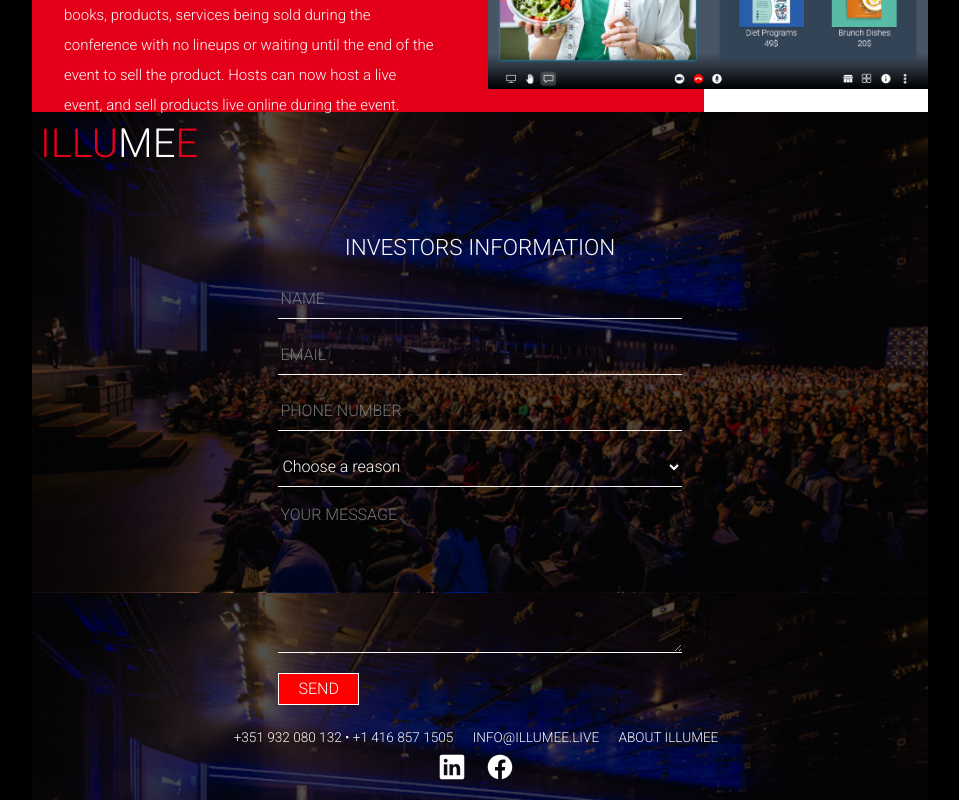
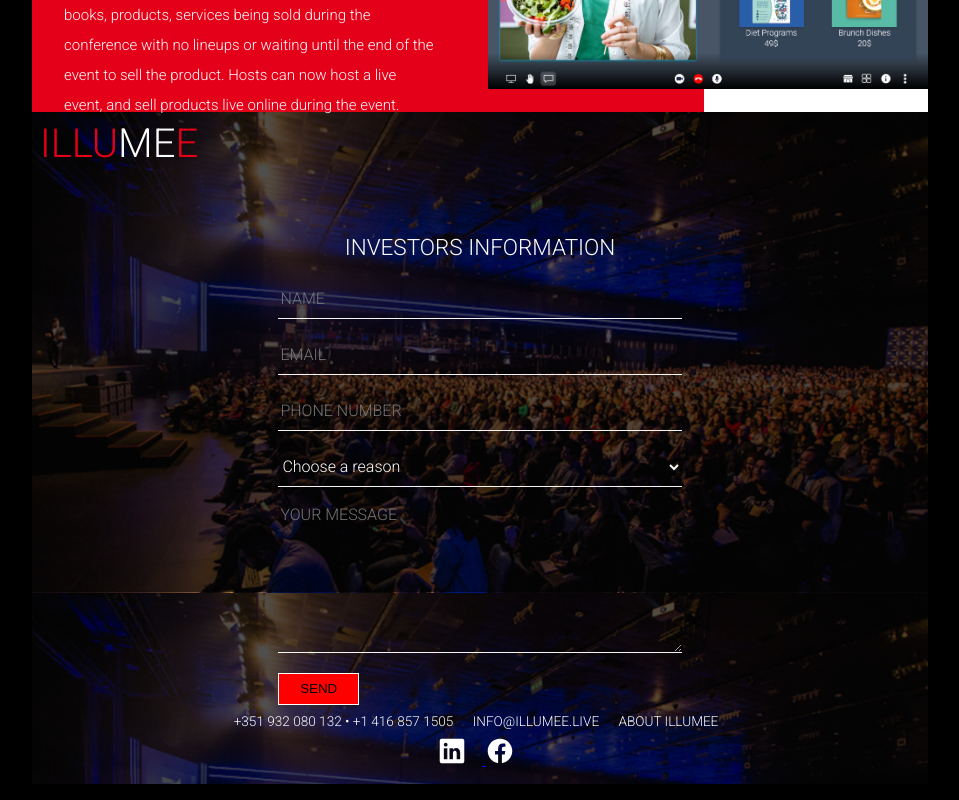
Before and after one commit to Pratha-Me/Illumee, a React (Create React App) app: page / in a window 1280 px wide. Shown: the part 2028-2828 px from the top of the page, without its empty margins (160-1119 px from the left). Built offline with nearby package versions, Linux system fonts and the light colour scheme.

Commit message:
Button is refactore

```diff
--- a/src/pages/landingPage/landingPageComp/FormFooter.js
+++ b/src/pages/landingPage/landingPageComp/FormFooter.js
@@ -1,8 +1,10 @@
-import React, { useRef } from "react";
+import React, { useRef, useState } from "react";
 import { useForm } from "react-hook-form";
 import { FormPostService } from "../../../services/FormApi";
 
 const FormFooter = (props) => {
+
+    const [focus, setFocus] = useState(false);
 
     const { register, handleSubmit } = useForm();
     const formRef = useRef(null);
@@ -12,9 +14,11 @@
        console.log("Form", formData);
 
        FormPostService(formData).then((response) => {
+           setFocus(true);
            console.log("Response", response);
        }).catch((err) => {
-           console.log("Err2", err.response.data);
+           setFocus(false);
+        //    console.log("Err", err.response.data);
        });
 
        formRef.current.reset();
@@ -38,7 +42,7 @@
                         <option value="four"> Four</option>
                     </select>
                     <textarea name="message" id="message" placeholder="YOUR MESSAGE" ref={register}></textarea>
-                    <input type="submit" id="btn" name="button" value="SEND"></input>
+                    <button className={focus ? "btn-focus" : "btn"} disabled={focus} type="submit"> SEND </button>
                 </form>
             </div>
 
--- a/src/styles/formFooter.css
+++ b/src/styles/formFooter.css
@@ -35,7 +35,7 @@
     font-weight: lighter;
 }
 
-.form form > * {
+.form form > *:not(:last-child) {
 	width: 100%;
 	height: 2.5rem;
 	margin-bottom: 1rem;
@@ -53,20 +53,28 @@
 
 }
 
-.form form > #btn{
+.btn{
     background-color: red;
     width: 20%;
     height: 2rem;
     border: 1px solid white ;
 }
 
+.btn-focus{
+    background-color: green;
+    color: white;
+    width: 20%;
+    height: 2rem;
+    cursor: not-allowed !important;
+}
+
+#form-post button:hover {
+    cursor: pointer;
+}
+
 #form-post select > option{
     font-weight: 400;
     color: var(--text-black);
-}
-
-input[type="submit"]:hover {
-    cursor: pointer;
 }
 
 .formComp .footnotes {
```
